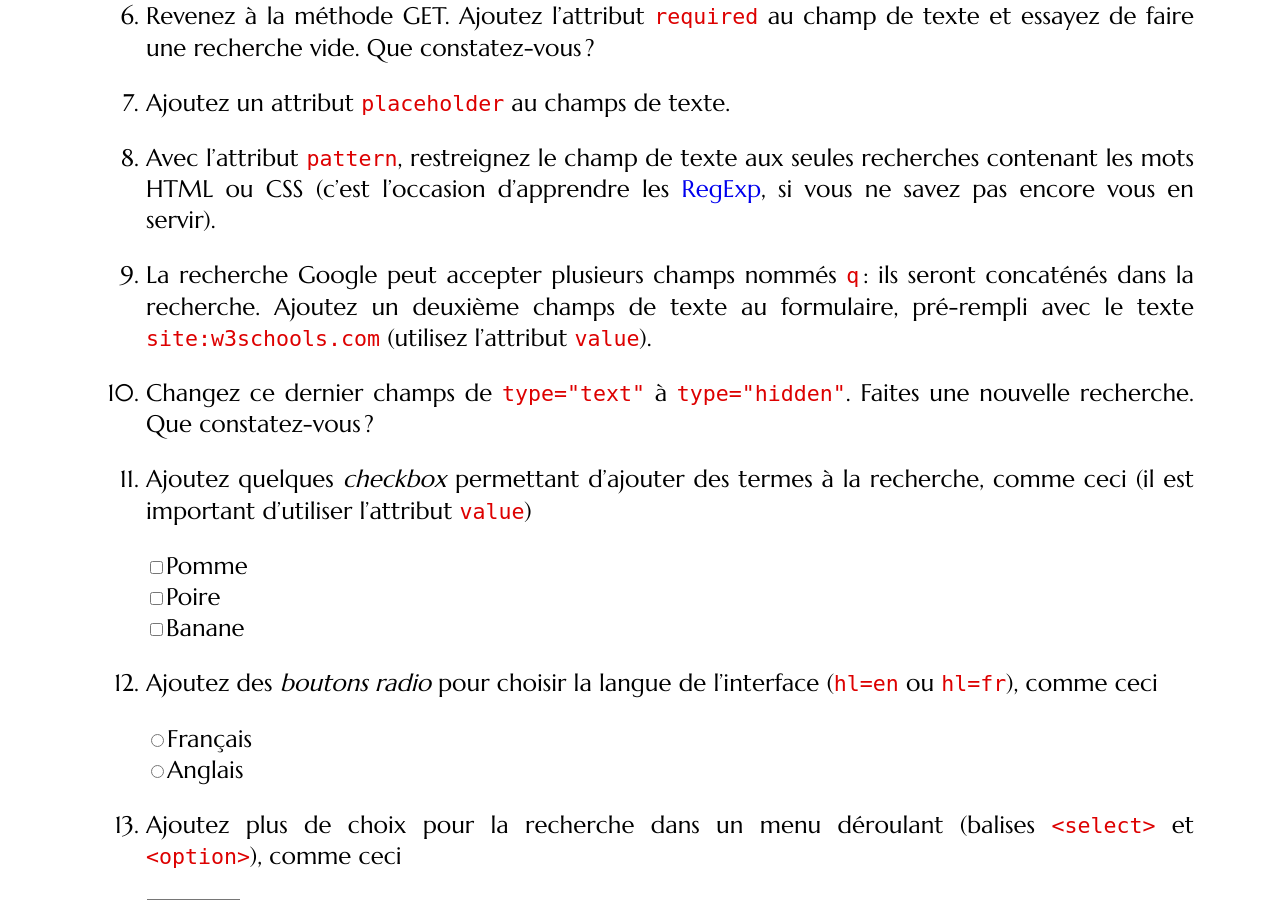
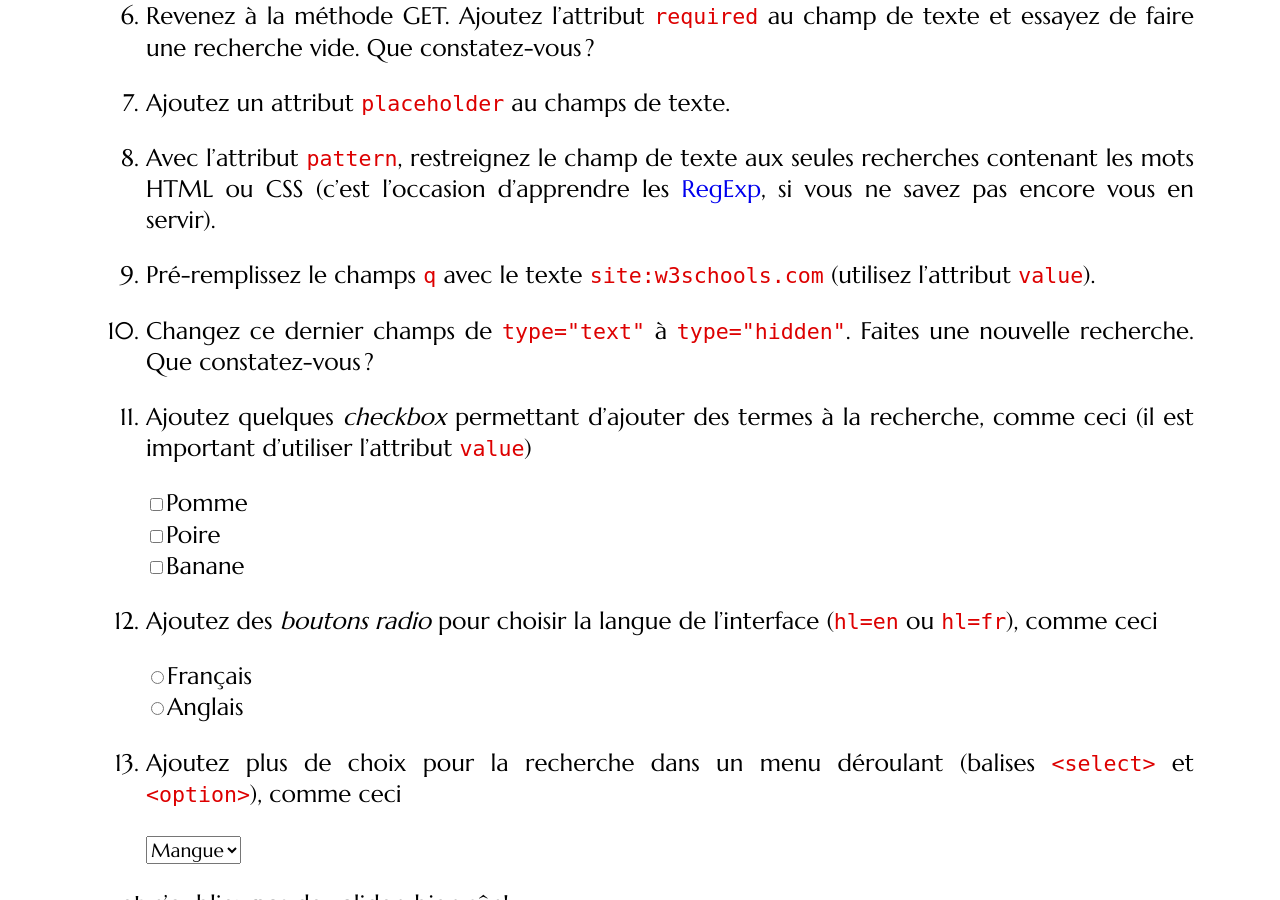
Before and after one commit to defeo/aws, a Jekyll site: the page built from tutorials/tutorial1.md, in a window 1280 px wide and 900 px high, scrolled down 5169 px. Built offline with Jekyll 4.4.1, drawn with Linux system fonts in a browser that asks for light colours; some web fonts are replaced.

Commit message:
Corrected non-standard question

```diff
--- a/tutorials/tutorial1.md
+++ b/tutorials/tutorial1.md
@@ -229,9 +229,7 @@ soit dans le corps d'une requête de type POST.
    [RegExp](http://www.w3schools.com/js/js_obj_regexp.asp), si vous ne
    savez pas encore vous en servir).
 
-6. La recherche Google peut accepter plusieurs champs nommés `q` : ils
-   seront concaténés dans la recherche. Ajoutez un deuxième champs de
-   texte au formulaire, pré-rempli avec le texte `site:w3schools.com`
+6. Pré-remplissez le champs `q` avec le texte `site:w3schools.com`
    (utilisez l'attribut `value`).
 
 7. Changez ce dernier champs de `type="text"` à `type="hidden"`. Faites
```
